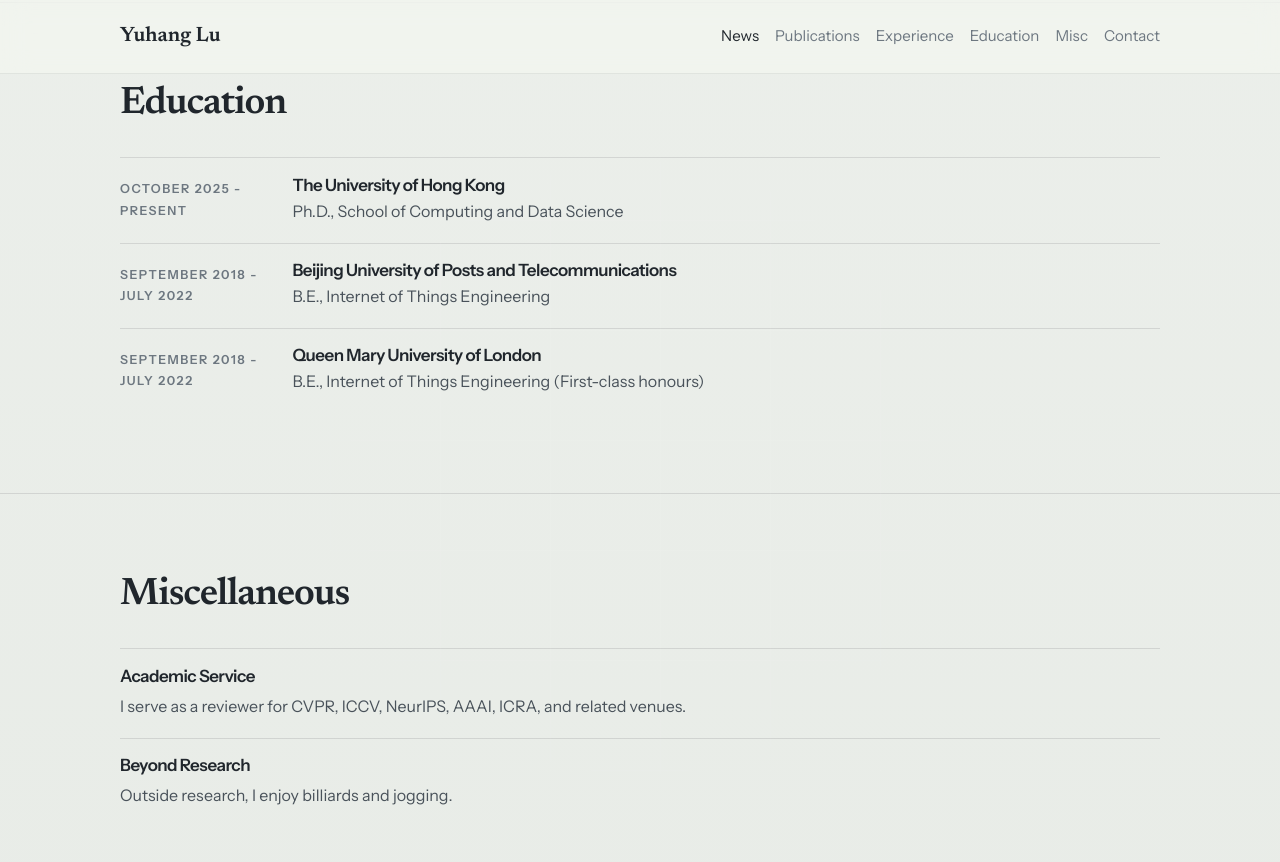
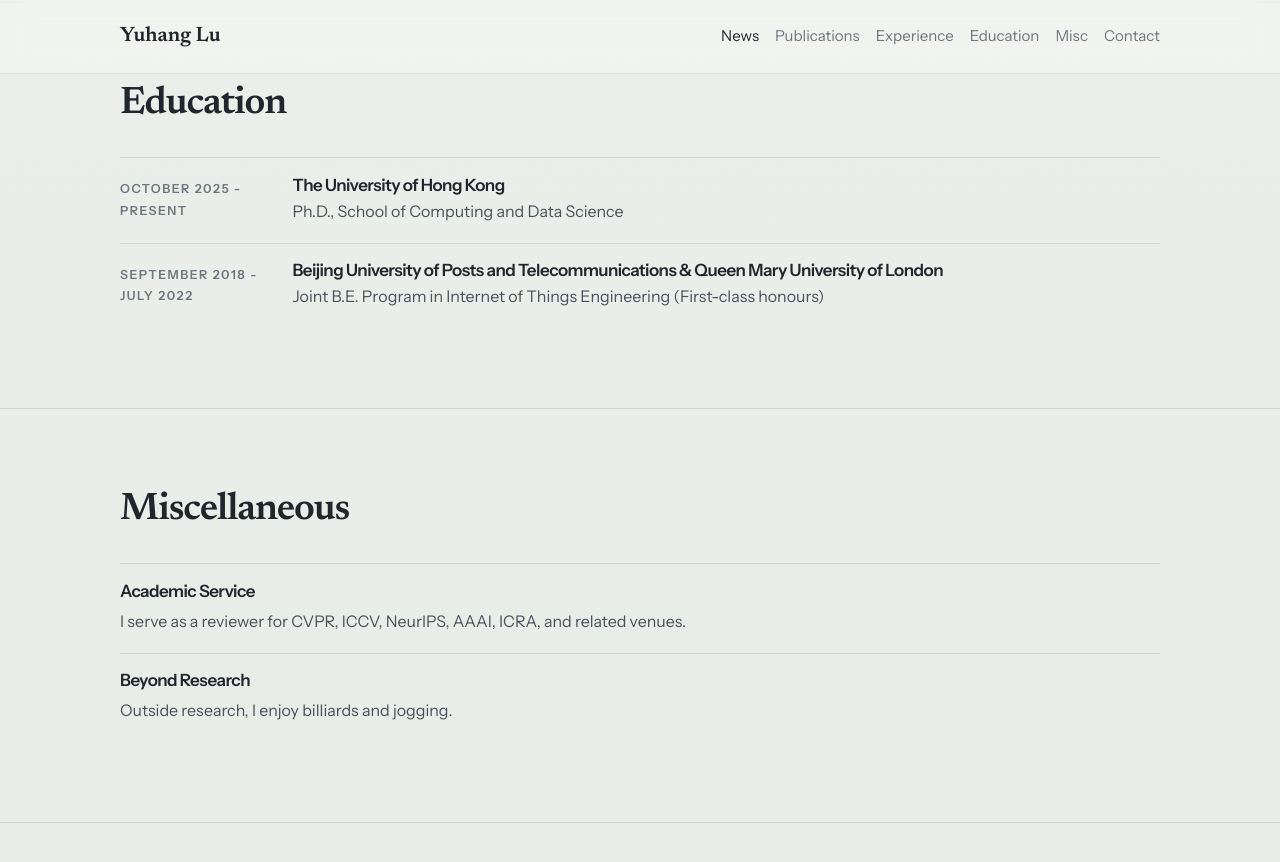
Before and after one commit to yuhanglu2000/yuhanglu2000.github.io, a Jekyll site: the page built from index.html, in a window 1280 px wide and 900 px high, scrolled down 3144 px. Shown: the top 862 px of the window. Built offline with Jekyll 4.4.1, drawn with Linux system fonts in a browser that asks for light colours.

Commit message:
更新education

```diff
--- a/_data/home.yml
+++ b/_data/home.yml
@@ -41,11 +41,8 @@
   - organization: The University of Hong Kong
     degree: Ph.D., School of Computing and Data Science
     period: October 2025 - Present
-  - organization: Beijing University of Posts and Telecommunications
-    degree: B.E., Internet of Things Engineering
-    period: September 2018 - July 2022
-  - organization: Queen Mary University of London
-    degree: B.E., Internet of Things Engineering (First-class honours)
+  - organization: Beijing University of Posts and Telecommunications & Queen Mary University of London
+    degree: Joint B.E. Program in Internet of Things Engineering (First-class honours)
     period: September 2018 - July 2022
 misc:
   service: >-
```
